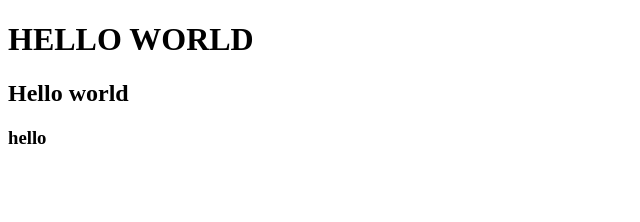
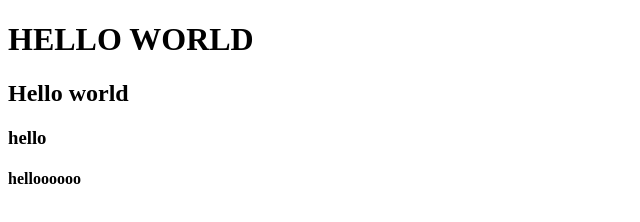
Before and after one commit to marcoroncuzzi02/htmlcss-hello, a plain HTML site: page index.html in a window 1280 px wide. Shown: the full height of the page, 0-640 px from the left. Drawn offline with Linux system fonts and the light colour scheme.

Commit message:
hello final

```diff
--- a/index.html
+++ b/index.html
@@ -9,5 +9,6 @@
     <h1>HELLO WORLD</h1>
     <h2> Hello world</h2>
     <h3>hello</h3>
+    <h4>helloooooo</h4>
 </body>
 </html>
```
